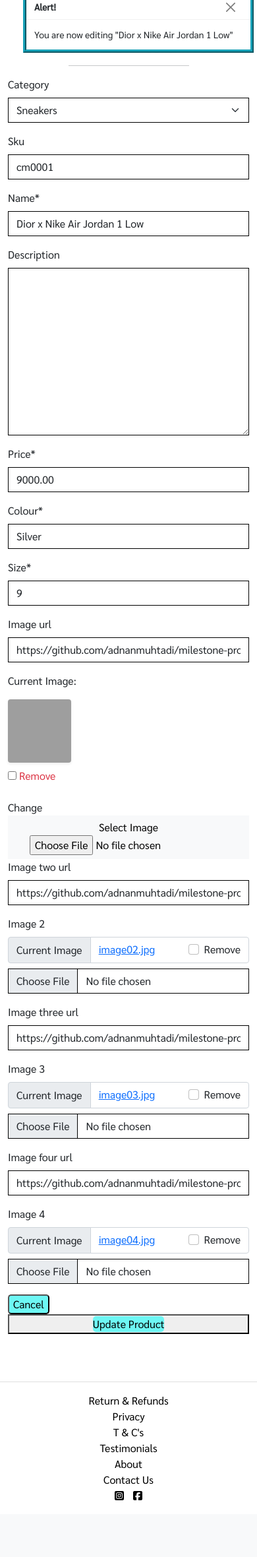
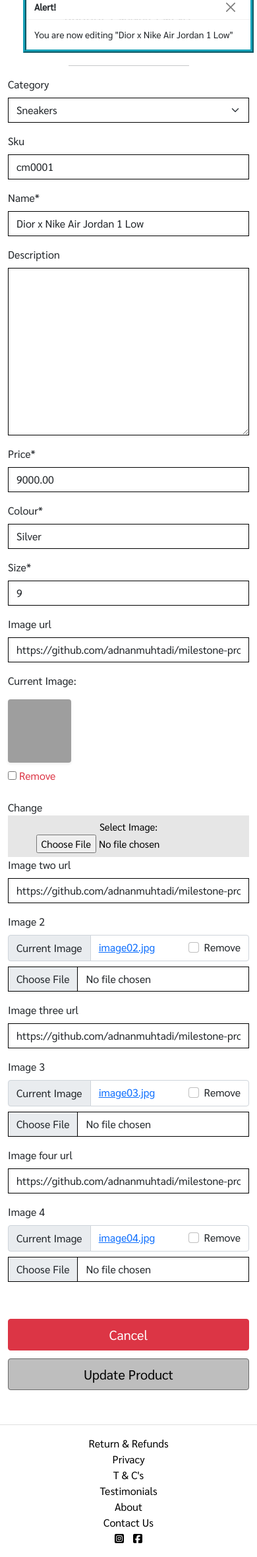
Before and after one commit to adnanmuhtadi/milestone-project-4, a Django app: page /products/edit/1/ in a window 390 px wide. Shown: the part 146-2506 px from the top of the page at 66% size. Before the commit the page ends 2420 px from the top, so only its background shows below. Run offline with Django 3.2, Linux system fonts and the light colour scheme; the visitor is signed in with stand-in values (Sample User, id 1); data comes from the database, SQL or seed files in the repository; parts of the project's set-up code (start-up, migrations or seed data) failed here and were passed over; some libraries are stand-ins or nearby versions; grey boxes are pictures that could not be loaded.

Commit message:
Mod - Amended responsive positioning and styling across the multiple areas of the site, mainly headers and tables and reformated the buttons

```diff
--- a/clout_mafia/settings.py
+++ b/clout_mafia/settings.py
@@ -40,7 +40,7 @@ else:
 if 'ALLOWED_HOSTNAME' in os.environ:
     ALLOWED_HOSTS = ['clout-mafia-ms4.herokuapp.com']
 else:
-    ALLOWED_HOSTS = ['localhost', '127.0.0.1']
+    ALLOWED_HOSTS = ['localhost', '127.0.0.1', '8001-amber-lizard-498g8vtd.ws-eu16.gitpod.io']
 
 
 # Application definition
--- a/products/templates/products/custom_widget_templates/custom_clearable_file_input.html
+++ b/products/templates/products/custom_widget_templates/custom_clearable_file_input.html
@@ -15,6 +15,6 @@
 {% endif %}
 
 <!-- Allow the file input look like a button -->
-<span class="border-0 btn btn-light rounded-0 btn-file">
-Select Image <input id="new-image" class="border-0" type="{{ widget.type }}" name="{{ widget.name }}"{% include "django/forms/widgets/attrs.html" %}>
-</span>
+<div class="border-0 btn btn-light rounded-0 btn-file px-0 px-md-3 img-file-box text-md-start">Select Image:
+    <input id="new-image" class="border-0" type="{{ widget.type }}" name="{{ widget.name }}"{% include "django/forms/widgets/attrs.html" %}>
+</div>
--- a/products/templates/products/edit_product.html
+++ b/products/templates/products/edit_product.html
@@ -12,18 +12,20 @@
 {% endblock %}
 
 {% block content %}
-<div class="overlay"></div>
 <div class="container">
-    <div class="row offset-md-2 col-md-8">
-        <div class="col text-center mt-lg-2 mt-md-2">
-            <h2 class="title mt-lg-4 mt-md-2 mb-4">Product Management</h2>
+    <div class="row">
+        <div class="col-12 text-center mt-lg-2 mt-md-2">
+            <h2 class="title mt-lg-4 mt-md-2 mt-3">Product Management</h2>
             <h2 class="title">Edit {{ product.name }}</h2>
             <hr class="w-50 mb-3 mb-md-5 mx-auto">
         </div>
+    </div>
 
-        <div class="col-12 ">
+    <div class="row g-0">
+        <div class="col-12 col-lg-8 offset-lg-2">
             <!-- To render the form that will be filled out to add a product -->
-            <form method="POST" action="{% url 'edit_product' product.id %}" class="form mb-2" enctype="multipart/form-data">
+            <form method="POST" action="{% url 'edit_product' product.id %}" class="p-0 m-0"
+                enctype="multipart/form-data">
                 {% csrf_token %}
                 <!-- Removing the label from cripy forms -->
                 {% for field in form %}
@@ -33,16 +35,17 @@
                 {{ field }}
                 {% endif %}
                 {% endfor %}
-                <div class="text-right">
+                <div class="text-center mt-5">
                     <!-- Buttons to either cancel the changes made or to update the product -->
-                    <a class="cancel-button col-12 col-md-4 mb-3" href="{% url 'products' %}"><span>Cancel</span></a>
-                    <button class="update-button col-12 col-md-4 mb-3" type="submit"><span>Update Product</span></button>
+                    <a class="btn btn-danger rounded-2 btn-lg my-2 col-12 col-md-5" href="{% url 'products' %}"><span>Cancel</span></a>
+                    <button class="btn btn-grey rounded-2 btn-lg my-1 col-12 col-md-5" type="submit"><span>Update Product</span></button>
                 </div>
             </form>
         </div>
     </div>
 
 </div>
+
 {% endblock %}
 
 <!-- JS to notify the user what the image is being changed to -->
@@ -50,7 +53,7 @@
 {{ block.super }}
 <script type="text/javascript">
     // listening the changing event on the new image input
-        $('#new-image').change (function() {
+    $('#new-image').change(function () {
         // Setting the file name paragraph in the widget to the file name
         var file = $('#new-image')[0].files[0];
         $('#filename').text(`Image will be set to: ${file.name}`);
--- a/static/css/base.css
+++ b/static/css/base.css
@@ -472,6 +472,13 @@ the scroll to top button */
   .container {
     max-width: 80%;
   }
+
+  /* Edit Product */
+  .img-file-box {
+    background-color: #e6e6e6;
+    font-size: 16px;
+    width: 100%;
+  }
 }
 
 /* -------------------------------- Media Queries (min-width: 992px) and (max-width: 1025px ) */
@@ -507,6 +514,13 @@ the scroll to top button */
   .carousel-item>img {
     height: 25rem;
   }
+
+  /* Edit Product */
+  .img-file-box {
+    background-color: #e6e6e6;
+    font-size: 16px;
+    width: 100%;
+  }
 }
 
 /* -------------------------------- Media Queries (max-width: 991px) */
@@ -522,6 +536,13 @@ the scroll to top button */
 
   .price-small {
     font-size: small;
+  }
+
+  /* Edit Product */
+  .img-file-box {
+    background-color: #e6e6e6;
+    font-size: 16px;
+    width: 100%;
   }
 }
 
@@ -558,6 +579,13 @@ the scroll to top button */
   /* Carousel image */
   .carousel-item>img {
     height: 25rem;
+  }
+
+  /* Edit Product */
+  .img-file-box {
+    background-color: #e6e6e6;
+    font-size: 16px;
+    width: 100%;
   }
 }
 
@@ -621,6 +649,13 @@ the scroll to top button */
     font-size: .875rem;
     border-radius: .2rem;
   }
+
+  /* Edit Product */
+  .img-file-box {
+    background-color: #e6e6e6;
+    font-size: 15px;
+    width: 100%;
+  }
 }
 
 /* -------------------------------- Media Queries (max-width: 375px) */
@@ -645,6 +680,13 @@ the scroll to top button */
   /* Toasts */
   .message-container {
     top: 113px;
+  }
+
+  /* Edit Product */
+  .img-file-box {
+    background-color: #e6e6e6;
+    font-size: 13px;
+    width: 100%;
   }
 }
 
@@ -677,4 +719,12 @@ the scroll to top button */
   .order-checkout-summary {
     font-size: small;
   }
+
+  /* Edit Product */
+  .img-file-box {
+    background-color: #e6e6e6;
+    font-size: 11px;
+    width: 100%;
+  }
+
 }
--- a/templates/includes/toasts/toast_error.html
+++ b/templates/includes/toasts/toast_error.html
@@ -2,7 +2,7 @@
     <div class="arrow-up arrow-error"></div>
     <div class="w-100 toast-capper bg-error"></div>
     <!-- Header for the toast -->
-    <div class="toast-header bg-white text-dark">
+    <div class="toast-header bg-light text-dark">
         <strong class="mr-auto">Error!</strong>
         <!-- close button added to close the toast -->
         <button type="button" class="btn-close ms-auto me-2" data-bs-dismiss="toast" aria-label="Close">
```
Also changed, not shown: checkout/templates/checkout/checkout.html (+6 -6 lines), checkout/templates/checkout/checkout_success.html (+43 -46 lines), products/templates/products/add_product.html (+9 -9 lines), profiles/templates/profiles/profile.html (+5 -5 lines), 1 other file. Lines whose indentation alone changed are shown as unchanged.
